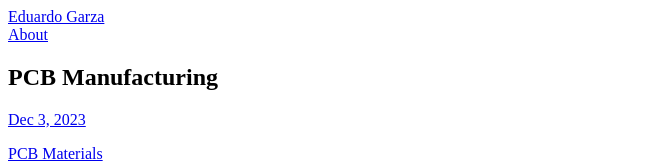
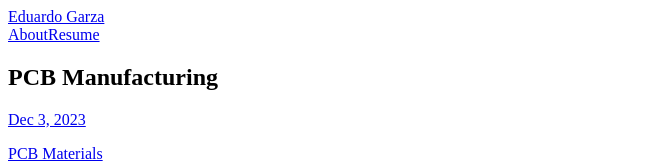
Before and after one commit to eduardocgarza/eduardo-garza-site, a React (Create React App) app: page / in a window 1280 px wide. Shown: the top 163 px of the page, without its empty margins (0-655 px from the left). Built offline with nearby package versions, Linux system fonts and the light colour scheme.

Commit message:
Added resume

```diff
--- a/src/components/MainNav.jsx
+++ b/src/components/MainNav.jsx
@@ -21,6 +21,9 @@ export default function MainNav() {
               <a href="https://eduardocgarza.webflow.io" target="_blank" rel="noreferrer" className="hover:underline text-sm mx-2">
               About
             </a>
+            <a href="https://drive.google.com/file/d/1PnZSGKjbLYKPW0RnICMgvbgh--lnUQGN/view?usp=sharing" target="_blank" rel="noreferrer" className="hover:underline text-sm mx-2">
+              Resume
+            </a>
           </div>
         </div>
       </nav>
```
